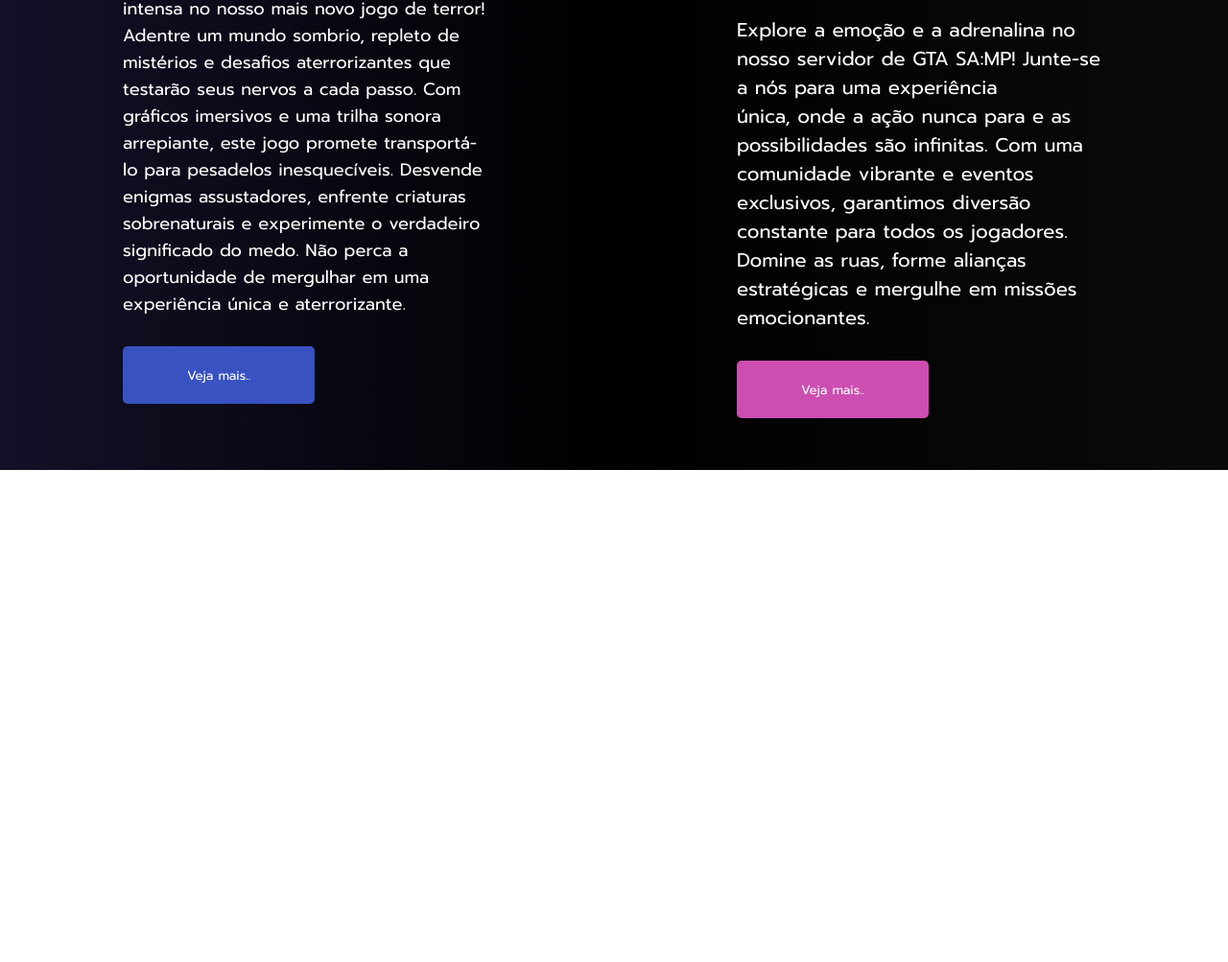
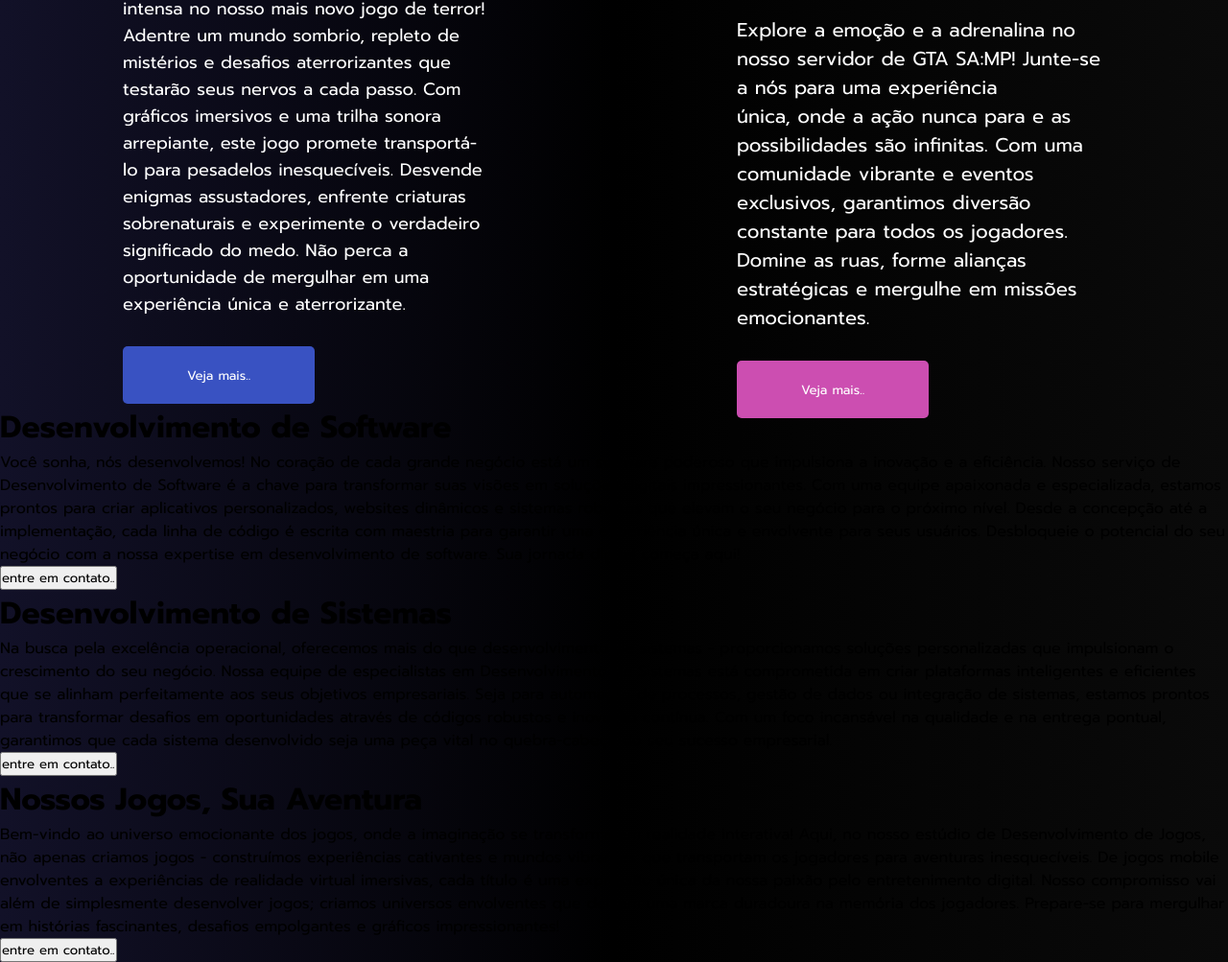
Before and after one commit to CristianAnd/TechStudio_Site, a plain HTML site: page index.html in a window 1280 px wide. Shown: the part 310-1313 px from the top of the page at 96% size. Before the commit the page ends 800 px from the top, so only its background shows below. Drawn offline with nearby package versions, Linux system fonts and the light colour scheme.

Commit message:
Update index.html

```diff
--- a/index.html
+++ b/index.html
@@ -1,55 +1,132 @@
 <!DOCTYPE html>
 <html lang="pt-br">
-
   <head>
-    <meta charset="UTF-8">
-    <meta name="viewport" content="width=device-width, initial-scale=1.0">
-    <link rel="stylesheet" href="style.css">
+    <meta charset="UTF-8" />
+    <meta name="viewport" content="width=device-width, initial-scale=1.0" />
+    <link rel="stylesheet" href="style.css" />
     <title>Tech Studio | Home</title>
   </head>
 
   <body>
-    <nav class="menu"> <!--Menu de navegação principal-->
+    <nav class="menu">
+      <!--Menu de navegação principal-->
       <a href="#">ínicio</a>
-        <a href="#">Sobre nós</a>
+      <a href="#card-1">Sobre nós</a>
       <a href="#">Suporte/Atendimento</a>
       <a href="#">Conheça nossos serviços</a>
     </nav>
 
-    <header class="header-bg"> <!--Header-->
-        <div class="header_left"> <!--Header esquerdo - Ai vem, Spirit!-->
-            <h1>Vem ai, Spirit Forest!</h1><!--Titulo do Header-->
-            <p>Prepare-se para uma jornada assustadora e intensa no nosso mais novo jogo de terror! Adentre um mundo
-                sombrio, repleto de mistérios e desafios aterrorizantes que testarão seus nervos a cada passo. Com
-                gráficos imersivos e uma trilha sonora arrepiante, este jogo promete transportá-lo para pesadelos
-                inesquecíveis. Desvende enigmas assustadores, enfrente criaturas sobrenaturais e experimente o
-                verdadeiro significado do medo. Não perca a oportunidade de mergulhar em uma experiência única e
-                aterrorizante.</p> <!--Parágrafo chamativo!-->
+    <header class="header-bg">
+      <!--Header-->
+      <div class="header_left">
+        <!--Header esquerdo - Ai vem, Spirit!-->
+        <h1>Vem ai, Spirit Forest!</h1>
+        <!--Titulo do Header-->
+        <p>
+          Prepare-se para uma jornada assustadora e intensa no nosso mais novo
+          jogo de terror! Adentre um mundo sombrio, repleto de mistérios e
+          desafios aterrorizantes que testarão seus nervos a cada passo. Com
+          gráficos imersivos e uma trilha sonora arrepiante, este jogo promete
+          transportá-lo para pesadelos inesquecíveis. Desvende enigmas
+          assustadores, enfrente criaturas sobrenaturais e experimente o
+          verdadeiro significado do medo. Não perca a oportunidade de mergulhar
+          em uma experiência única e aterrorizante.
+        </p>
+        <!--Parágrafo chamativo!-->
 
-            <input type="button" value="Veja mais.." /> <!--Botão saiba mais-->
+        <input type="button" value="Veja mais.." />
+        <!--Botão saiba mais-->
       </div>
-        <div class="header_rigth"> <!--Header direito - Servidor de GTA SAMP!-->
-            <h1>Heist Roleplay - O Servidor do momento!</h1> <!--Titulo do Header-->
-            <p>Explore a emoção e a adrenalina no nosso servidor de GTA SA:MP! Junte-se a nós para uma experiência <br>
-                única, onde a ação nunca para e as possibilidades são infinitas. Com uma comunidade vibrante e
-                eventos
-                exclusivos, garantimos diversão constante para todos os jogadores. Domine as ruas, forme alianças
-                estratégicas e mergulhe em missões emocionantes.</p> <!--Parágrafo chamativo!-->
+      <div class="header_rigth">
+        <!--Header direito - Servidor de GTA SAMP!-->
+        <h1>Heist Roleplay - O Servidor do momento!</h1>
+        <!--Titulo do Header-->
+        <p>
+          Explore a emoção e a adrenalina no nosso servidor de GTA SA:MP!
+          Junte-se a nós para uma experiência <br />
+          única, onde a ação nunca para e as possibilidades são infinitas. Com
+          uma comunidade vibrante e eventos exclusivos, garantimos diversão
+          constante para todos os jogadores. Domine as ruas, forme alianças
+          estratégicas e mergulhe em missões emocionantes.
+        </p>
+        <!--Parágrafo chamativo!-->
 
-            <input type="button" value="Veja mais.." /> <!--Botão saiba mais-->
+        <input type="button" value="Veja mais.." />
+        <!--Botão saiba mais-->
       </div>
     </header>
 
+    <div class="about-class">
+      <div class="services">
+        <div id="card-1">
+          <h1>Desenvolvimento de Software</h1>
+          <p>
+            Você sonha, nós desenvolvemos! No coração de cada grande negócio
+            está um software poderoso que impulsiona a inovação e a eficiência.
+            Nosso serviço de Desenvolvimento de Software é a chave para
+            transformar suas visões em soluções digitais impressionantes. Com
+            uma equipe apaixonada e especializada, estamos prontos para criar
+            aplicativos personalizados, websites dinâmicos e sistemas robustos
+            que elevam o seu negócio para o próximo nível. Desde a concepção até
+            a implementação, cada linha de código é escrita com maestria para
+            garantir uma experiência única e envolvente para seus usuários.
+            Desbloqueie o potencial do seu negócio com a nossa expertise em
+            desenvolvimento de software. Sua jornada digital começa aqui!
+          </p>
+
+          <input type="button" value="entre em contato.." />
+        </div>
+
+        <div id="card-1">
+          <h1>Desenvolvimento de Sistemas</h1>
+          <p>
+            Na busca pela excelência operacional, oferecemos mais do que
+            desenvolvimento de sistemas - proporcionamos soluções personalizadas
+            que impulsionam o crescimento do seu negócio. Nossa equipe de
+            especialistas em Desenvolvimento de Sistemas está comprometida em
+            criar plataformas inteligentes e eficientes que se alinham
+            perfeitamente aos seus objetivos empresariais. Seja para automação
+            de processos, gestão de dados ou integração de sistemas, estamos
+            prontos para transformar desafios em oportunidades através de
+            códigos robustos e inovação contínua. Com um foco incansável na
+            qualidade e na entrega pontual, garantimos que cada sistema
+            desenvolvido seja uma peça vital no quebra-cabeça do seu sucesso
+            empresarial.
+          </p>
+
+          <input type="button" value="entre em contato.." />
+        </div>
+
+        <div id="card-1">
+          <h1>Nossos Jogos, Sua Aventura</h1>
+          <p>
+            Bem-vindo ao universo emocionante dos jogos, onde a imaginação se
+            transforma em realidade interativa! Aqui, no nosso estúdio de
+            Desenvolvimento de Jogos, não apenas criamos jogos - construímos
+            experiências cativantes e mundos vibrantes que transportam os
+            jogadores para aventuras inesquecíveis. De jogos mobile envolventes
+            a experiências de realidade virtual imersivas, cada título é uma
+            expressão única da nossa paixão pelo entretenimento digital. Nosso
+            compromisso vai além de simplesmente desenvolver jogos; criamos
+            universos envolventes que deixam uma marca duradoura na memória dos
+            jogadores. Prepare-se para mergulhar em histórias fascinantes,
+            desafios empolgantes e gráficos impressionantes!
+          </p>
+
+          <input type="button" value="entre em contato.." />
+
+        </div>
+      </div>
+    </div>
+
     <script src="https://unpkg.com/scrollreveal"></script>
     <script>
-
-
-        ScrollReveal().reveal('.header-bg');
-        ScrollReveal().reveal('.header_rigth');
-        ScrollReveal().reveal('.header_left');
-
+      ScrollReveal().reveal(".header-bg");
+      ScrollReveal().reveal(".header_rigth");
+      ScrollReveal().reveal(".header_left");
+      ScrollReveal().reveal(".services");
+      ScrollReveal().reveal(".card-1");
+      ScrollReveal().reveal(".about-class");
     </script>
-
   </body>
-
 </html>
```
Lines whose indentation alone changed are shown as unchanged.
